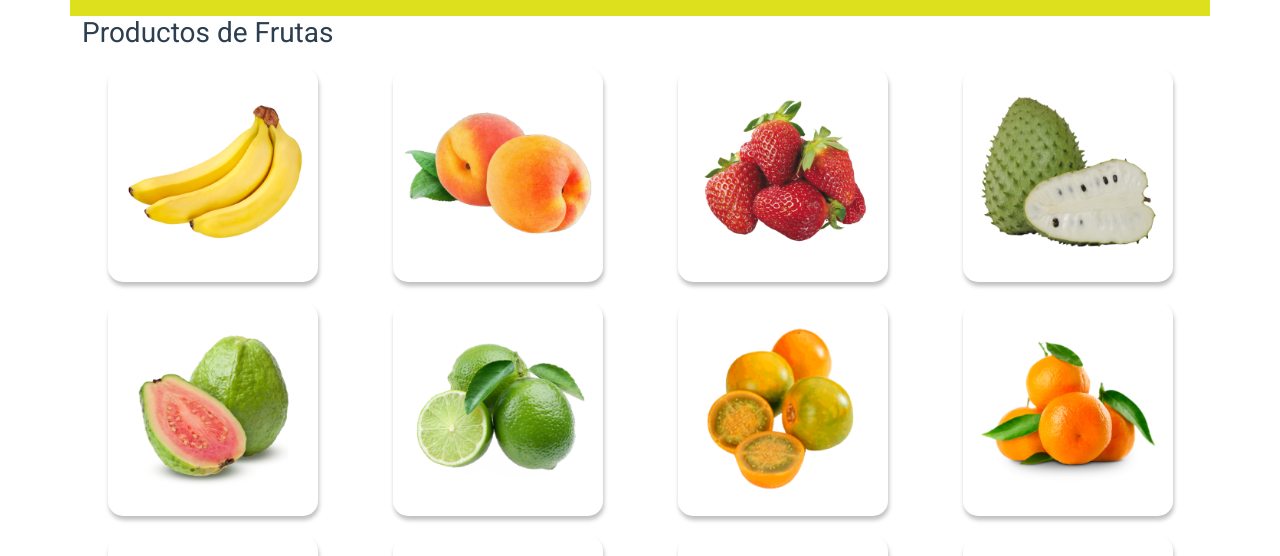
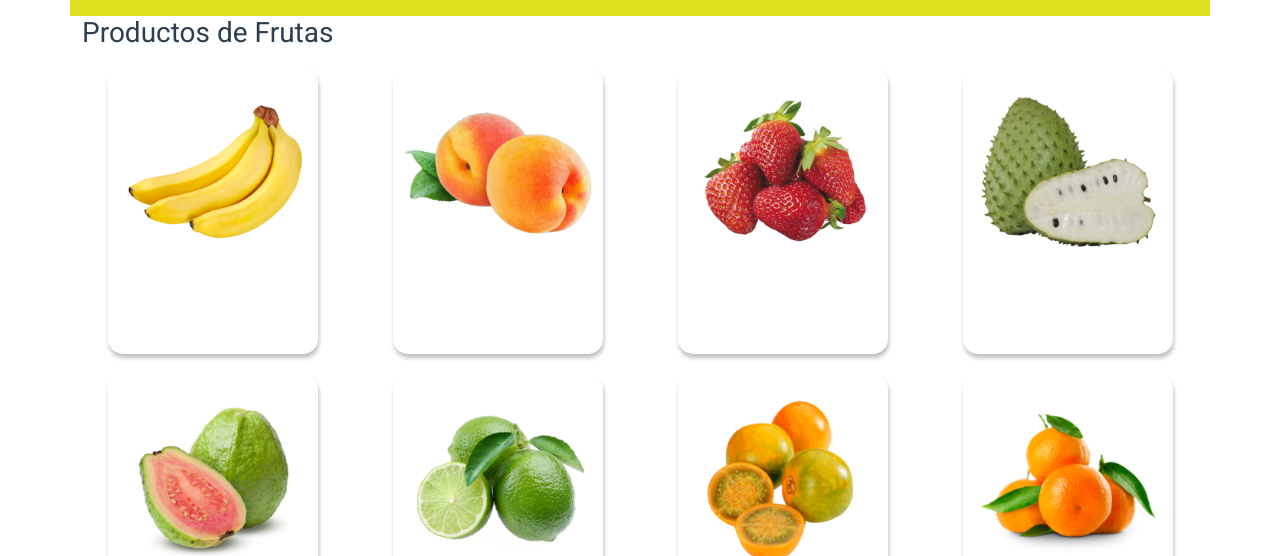
Before and after one commit to hatara/ventas_agro_e-1-56, a Vue app: page /productos/1 in a window 1280 px wide. Shown: the part 244-800 px from the top of the page. Built offline with nearby package versions, Linux system fonts and the light colour scheme.

Commit message:
Avance con Tarjeta Productos: solucionado botón

```diff
--- a/src/components/TarjetasProducto.vue
+++ b/src/components/TarjetasProducto.vue
@@ -1,10 +1,10 @@
 <template>
-    <div class="tarjeta" @mouseover="mostrarBoton()">
+    <div class="tarjeta" @mouseover="mostrarBoton()" @mouseleave="ocultarBoton()">
         <img class="img-prod" :src="getImageProducto(imagen)">
-        <div class="boton">
-            <!-- <div v-show="verBoton" class="boton">&nbsp;</div> -->
-            <div v-show="verBoton" class="boton">Agregar</div>
-        </div>
+        <div v-show="!verBoton">&nbsp;<br>&nbsp;</div>
+        <div v-show="verBoton" class="nombre">{{ nombre }} x {{ unidad }}<br>{{ precio }}</div>
+        <div v-show="!verBoton" class="boton">&nbsp;</div>
+        <div v-show="verBoton" class="boton" @click="pedirCantidad()">Agregar</div>
     </div>
 </template>
 
@@ -13,8 +13,10 @@ export default {
     name: "TarjetasProducto",
     props: {
         nombre: String,
+        unidad: String,
+        precio: Number,
         imagen: String,
-        id: Number
+        key: Number
     },
     data () {
         return {
@@ -28,6 +30,12 @@ export default {
         },
         mostrarBoton() {
             this.verBoton = true
+        },
+        ocultarBoton() {
+            this.verBoton = false
+        },
+        pedirCantidad () {
+            alert('Ingresa la Cantidad:')
         }
     },
     created () {
@@ -56,8 +64,11 @@ export default {
     -moz-box-sizing: border-box;
     box-sizing: border-box;
 }
-.botonContainer {
-    display: flex;
+.nombre {
+    text-align: center;
+}
+.precio {
+    text-align: center;
 }
 .boton {
     width: 100px;
@@ -65,7 +76,6 @@ export default {
     text-align: center;
     margin: 2px;
     border-radius: 5px;
-    /* position: absolute; */
     /* border: 1px solid black; */
 }
 </style>
--- a/src/views/Productos.vue
+++ b/src/views/Productos.vue
@@ -6,7 +6,9 @@
         <h3>Productos de {{ categoria.nombre }}</h3>
     </div>
     <div class="row items">
-        <tarjetas-producto v-for="producto in productos" :key="producto.id" :nombre="producto.nombre" :imagen="producto.imagen" :id="producto.id"/>
+        <tarjetas-producto v-for="producto in productos"
+            :key="producto.id" :nombre="producto.nombre" :unidad="producto.unidad"
+            :precio="producto.precio" :imagen="producto.imagen"/>
     </div>
     <pie-pagina/>
 </template>
```
